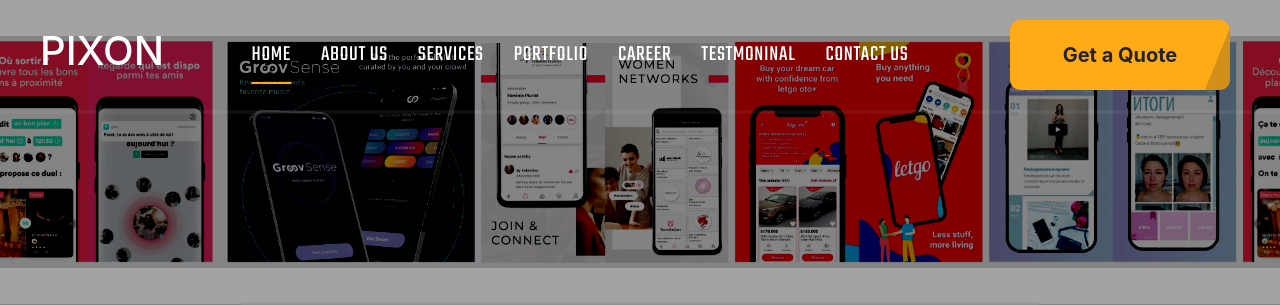
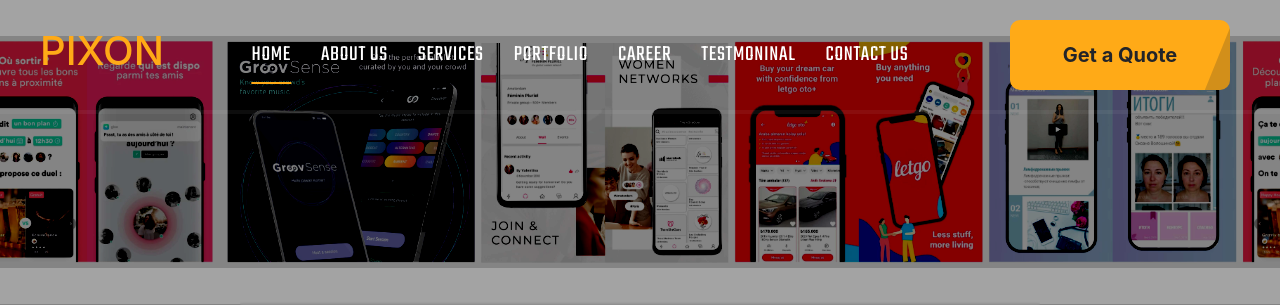
Before and after one commit to Amesh609/pixon.demo, a PHP site: page /index.php in a window 1280 px wide. Shown: the top 305 px of the page. Run offline with PHP 8.4, Linux system fonts and the light colour scheme.

Commit message:
change logo and links add new navoptions

```diff
--- a/css/style.css
+++ b/css/style.css
@@ -1605,6 +1605,9 @@ footer .copyright {
     filter: invert(0.2);
   }
 }
+.header-upper .navbar-brand {
+  color: #ffaa17;
+}
 .header-upper .nav-inner {
   background-color: transparent;
   z-index: 10000;
--- a/scss/component/_navbar.scss
+++ b/scss/component/_navbar.scss
@@ -1,4 +1,7 @@
 .header-upper {
+.navbar-brand{
+    color: #ffaa17;
+}
     .nav-inner {
         background-color: transparent;
         z-index: 10000;
```
Also changed, not shown: 1 other file.
